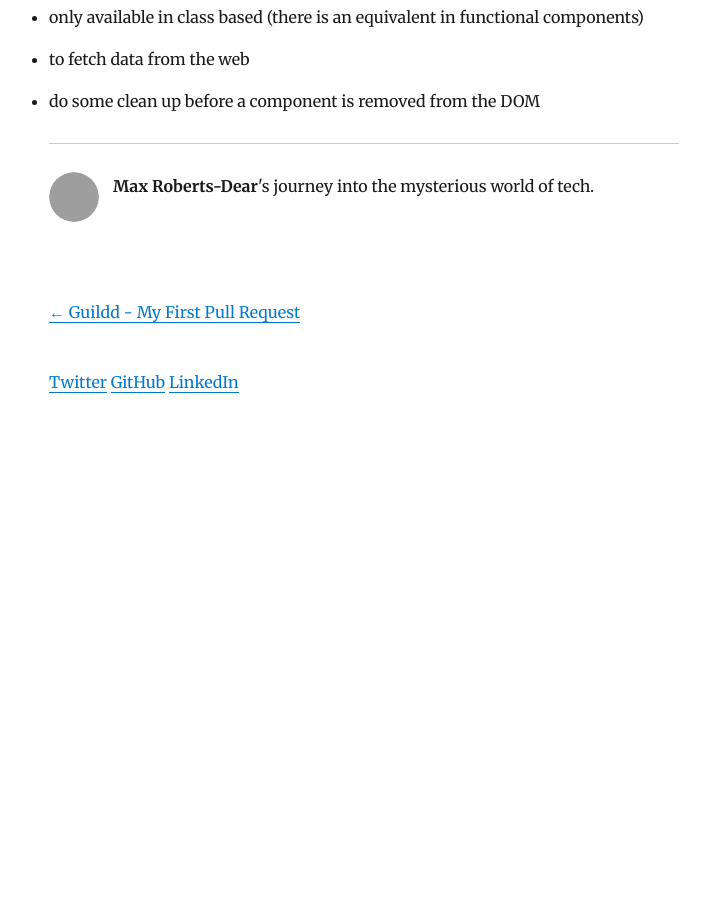
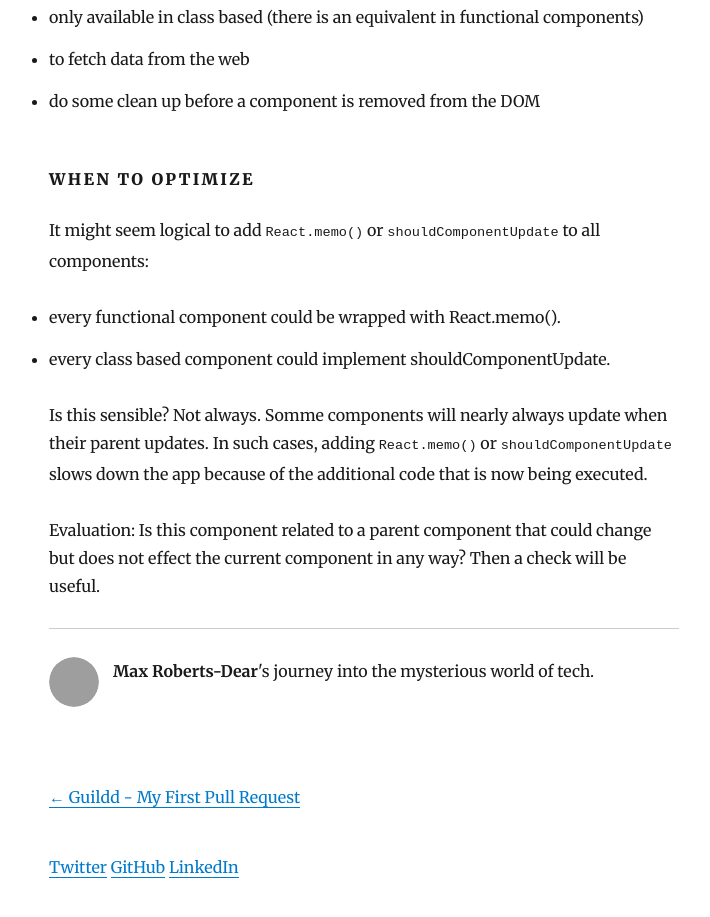
Before and after one commit to MaxRobertsDear/blog, a Gatsby site: page /React-Mastery/ in a window 1280 px wide. Shown: the part 3263-4180 px from the top of the page, without its empty margins (276-986 px from the left). Before the commit the page ends 3701 px from the top, so only its background shows below. Built offline with nearby package versions, Linux system fonts and the light colour scheme; Gatsby itself is replaced by a stand-in of ours; some packages are replaced by stand-ins of ours; grey boxes are pictures that could not be loaded.

Commit message:
When to optimize 'React.memo()' or 'shouldComponentUpdate'

```diff
--- a/content/blog/React-Mastery/index.md
+++ b/content/blog/React-Mastery/index.md
@@ -74,3 +74,15 @@ Stateless:
 - only available in class based (there is an equivalent in functional components)
 - to fetch data from the web
 - do some clean up before a component is removed from the DOM
+
+#### When to optimize
+
+It might seem logical to add `React.memo()` or `shouldComponentUpdate` to all components:
+* every functional component could be wrapped with React.memo().
+* every class based component could implement shouldComponentUpdate.
+
+Is this sensible?
+Not always. Somme components will nearly always update when their parent updates. In such cases, adding `React.memo()` or `shouldComponentUpdate` slows down the app because of the additional code that is now being executed.
+
+Evaluation:
+Is this component related to a parent component that could change but does not effect the current component in any way? Then a check will be useful.
```
